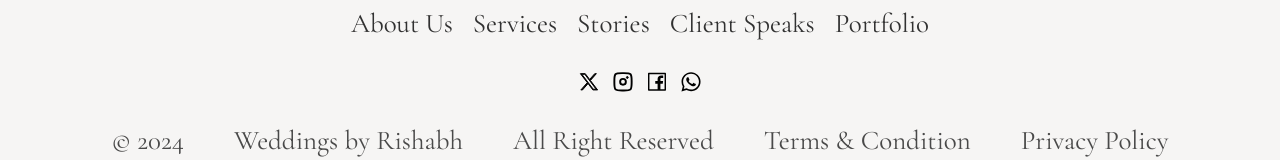
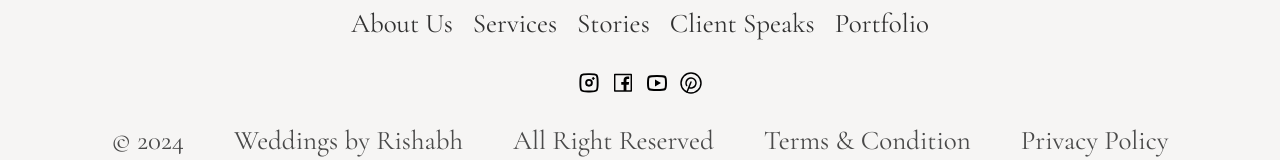
Before and after one commit to yearsh7052/wbr-production, a React (Create React App) app: page / in a window 1280 px wide. Shown: the part 11283-11443 px from the top of the page. Built offline with nearby package versions, Linux system fonts and the light colour scheme; a web font is replaced by a local one.

Commit message:
Update Footer.js

```diff
--- a/src/Screen Components/Footer.js
+++ b/src/Screen Components/Footer.js
@@ -80,26 +80,40 @@ function Footer() {
           <div onClick={()=>navigate('/portfolio')} className="relative cursor-pointer">Portfolio</div>
         </div>
         <div className="flex flex-row items-start justify-start gap-2.5 tab:hidden">
-          <img
-            className="w-6 relative h-6 overflow-hidden shrink-0"
-            alt=""
-            src="/magex.svg"
-          />
+
+        <a className='h-[24px] cursor-pointer' href='https://www.instagram.com/weddings.by.rishabh/' target='_blank'>
       <img
         className="w-6 relative h-6 overflow-hidden shrink-0"
         alt=""
         src="/letsiconsinsta.svg"
       />
+      </a>
+
+      <a className='h-[24px] cursor-pointer' href='https://www.facebook.com/weddingsbyrishabh' target='_blank'>
       <img
         className="w-6 relative h-6 overflow-hidden shrink-0"
         alt=""
         src="/antdesignfacebookoutlined.svg"
       />
+      </a>
+
+      <a className='h-[24px] cursor-pointer' href='https://www.youtube.com/@weddingsbyrishabh' target='_blank'>
       <img
         className="w-6 relative h-6 overflow-hidden shrink-0"
         alt=""
-            src="/icbaselinewhatsapp.svg"
+        src="/youtube-icon.svg"
       />
+      </a>
+
+      <a className='h-[24px] cursor-pointer' href='https://in.pinterest.com/weddingsbyrishabh/' target='_blank'>
+      <img
+        className="w-6 relative h-6 overflow-hidden shrink-0"
+        alt=""
+        src="/pinterest-icon.svg"
+      />
+      </a>
+
+
         </div>
         <div className="flex flex-row items-start justify-center gap-[50px] text-gray-700 tab:flex-col tab:gap-5">
           <div className="relative">© 2024</div>
```
Lines whose indentation alone changed are shown as unchanged.
